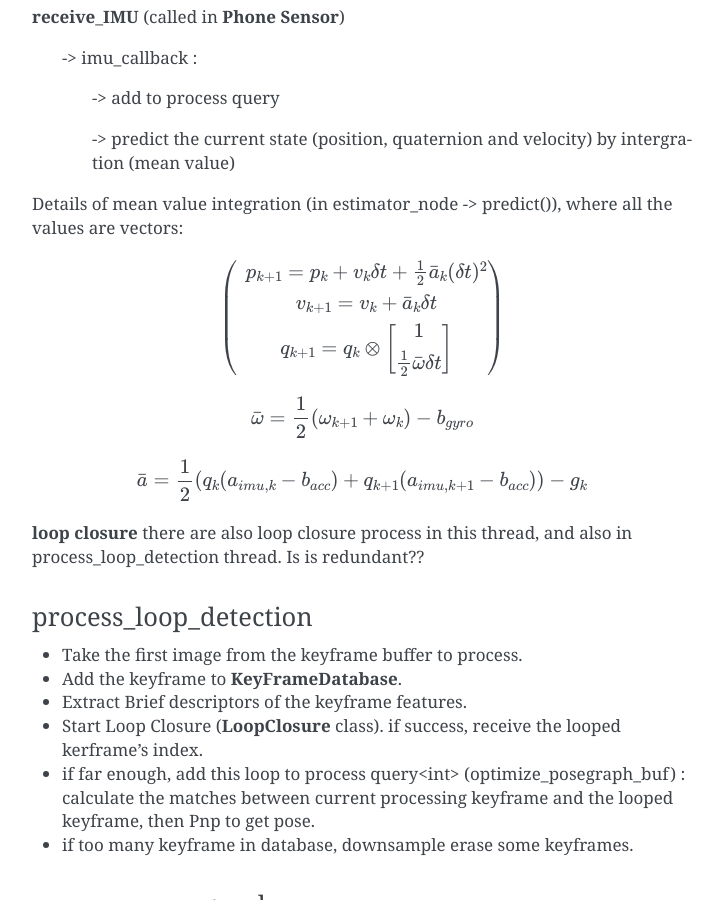
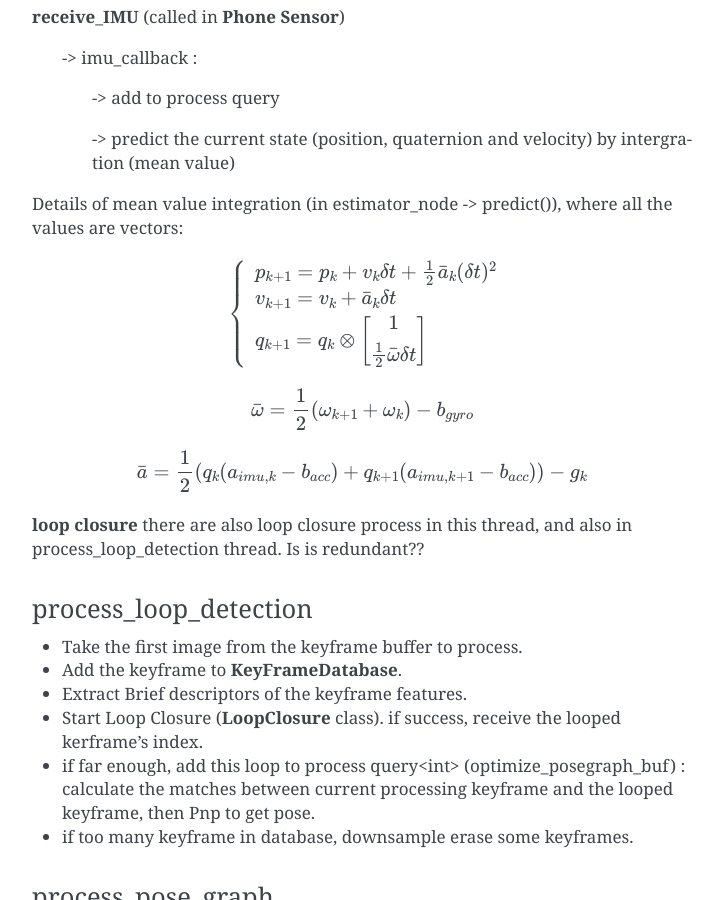
Before and after one commit to gggliuye/VIO, a Sphinx documentation site: the page built from docs/deepblue/LM.rst, in a window 1280 px wide and 900 px high, scrolled down 1040 px. Shown: the whole window, without its empty margins (388-1106 px from the left). Built offline with Sphinx 7.4.7, drawn with Linux system fonts in a browser that asks for light colours.

Commit message:
Update LM.rst

```diff
--- a/docs/deepblue/LM.rst
+++ b/docs/deepblue/LM.rst
@@ -40,11 +40,11 @@ Process
 Details of mean value integration (in estimator_node -> predict()), where all the values are vectors:
 
 .. math::
-    \begin{pmatrix}
+    \begin{cases}
     p_{k+1}  = p_{k} + v_{k} \delta t + \frac{1}{2} \bar{a}_{k} (\delta t)^{2}   \\
     v_{k+1} = v_{k} + \bar{a}_{k} \delta t   \\
     q_{k+1} = q_{k} \otimes \begin{bmatrix} 1 \\  \frac{1}{2}  \bar{\omega}  \delta t \end{bmatrix}
-    \end{pmatrix}
+    \end{cases}
 
 .. math::
     \bar{\omega} = \frac{1}{2} (\omega_{k+1} + \omega_{k}) - b_{gyro}
```
